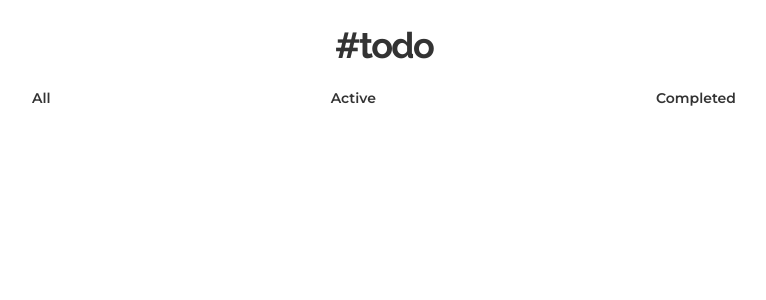
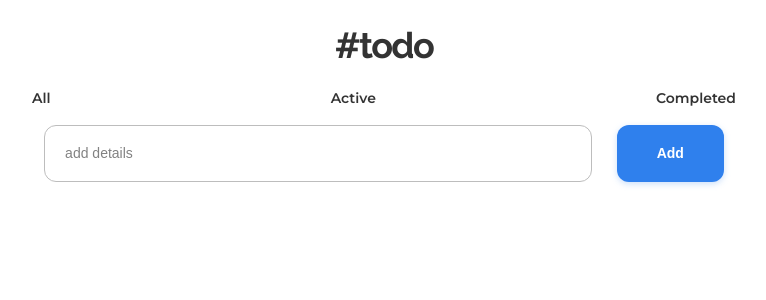
Before and after one commit to krishee107/DEVCHALLENGE-TODO, a React (Vite) app: page / in a window 1280 px wide. Shown: the top 300 px of the page, without its empty margins (256-1022 px from the left). Built offline with nearby package versions, Linux system fonts and the light colour scheme.

Commit message:
Componente AddForm (sin funcionar) y estilo css

```diff
--- a/src/App.jsx
+++ b/src/App.jsx
@@ -1,12 +1,17 @@
 import Navbar from "./components/Navbar/Navbar"
 import './App.css';
+import { useState } from "react";
+import AddForm from "./components/AddForm/AddForm";
 
 const App = () => {
+  const [task, setTask] = useState([])
+
   return (
     <div className="todo-app">
       <h1>#todo</h1>
       <div className="todo-app_content">
         <Navbar />
+        <AddForm />
       </div>
     </div>
   )
--- /dev/null
+++ b/src/components/AddForm/AddForm.css
@@ -0,0 +1,39 @@
+.addForm {
+    padding: 18px 0;
+    font-family: 'Montserrat';
+}
+
+.addForm form {
+    display: flex;
+    gap: 25px;
+    justify-content: center;
+}
+
+.addForm input {
+    border: 1px solid #BDBDBD;
+    border-radius: 12px;
+    padding: 20px;
+    width: 40%;
+}
+
+.addForm input::placeholder {
+    font-style: normal;
+    font-weight: 400;
+    font-size: 14px;
+    color: #828282;
+    line-height: 17px;
+}
+
+.addForm button {
+    background: #2F80ED;
+    box-shadow: 0px 2px 6px rgba(127, 177, 243, 0.4);
+    border-radius: 12px;
+    color: white;
+    padding: 20px 40px;
+    border: none;
+    cursor: pointer;
+    font-style: normal;
+    font-weight: 600;
+    font-size: 14px;
+    line-height: 17px;
+}
--- /dev/null
+++ b/src/components/AddForm/AddForm.jsx
@@ -0,0 +1,14 @@
+import './AddForm.css';
+
+const AddForm = () => {
+  return (
+    <div className="addForm">
+      <form>
+        <input type="text" name="task" id="task" placeholder="add details" />
+        <button>Add</button>
+      </form>
+    </div>
+  )
+}
+
+export default AddForm
```
